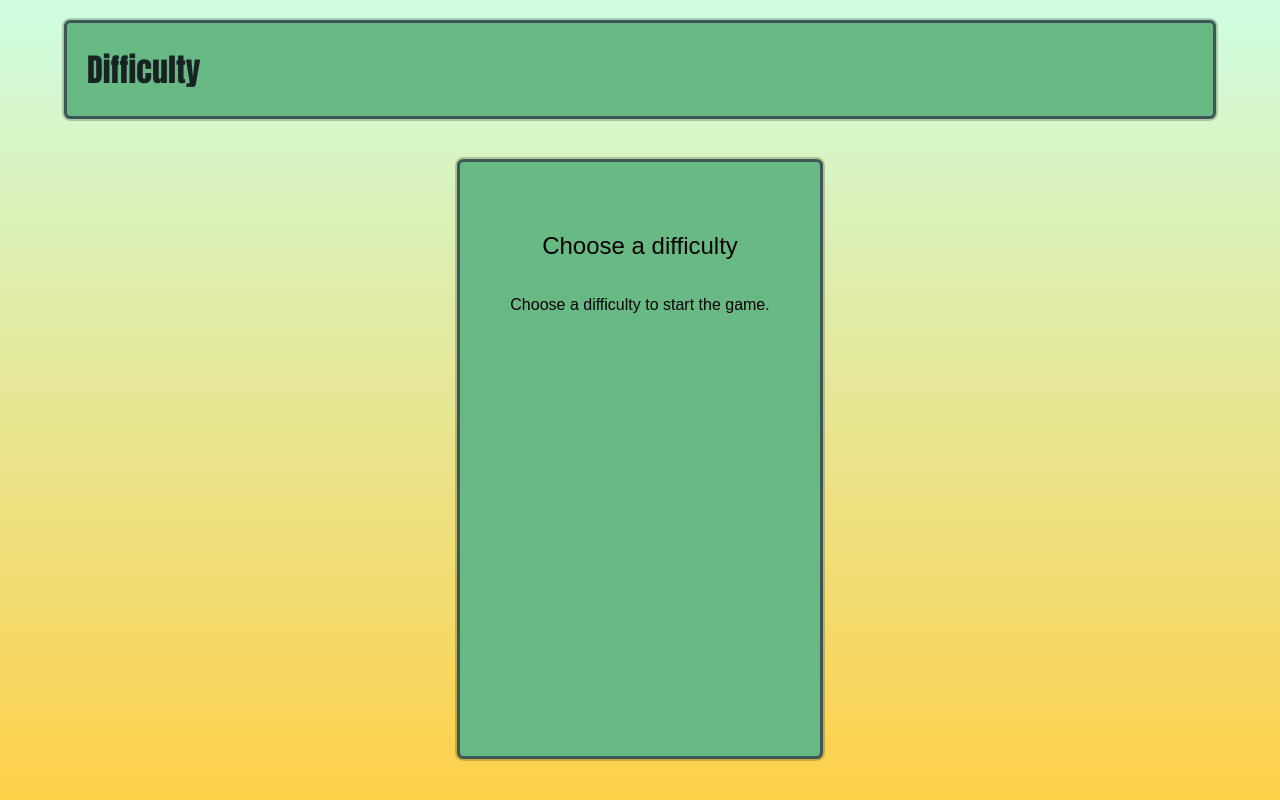
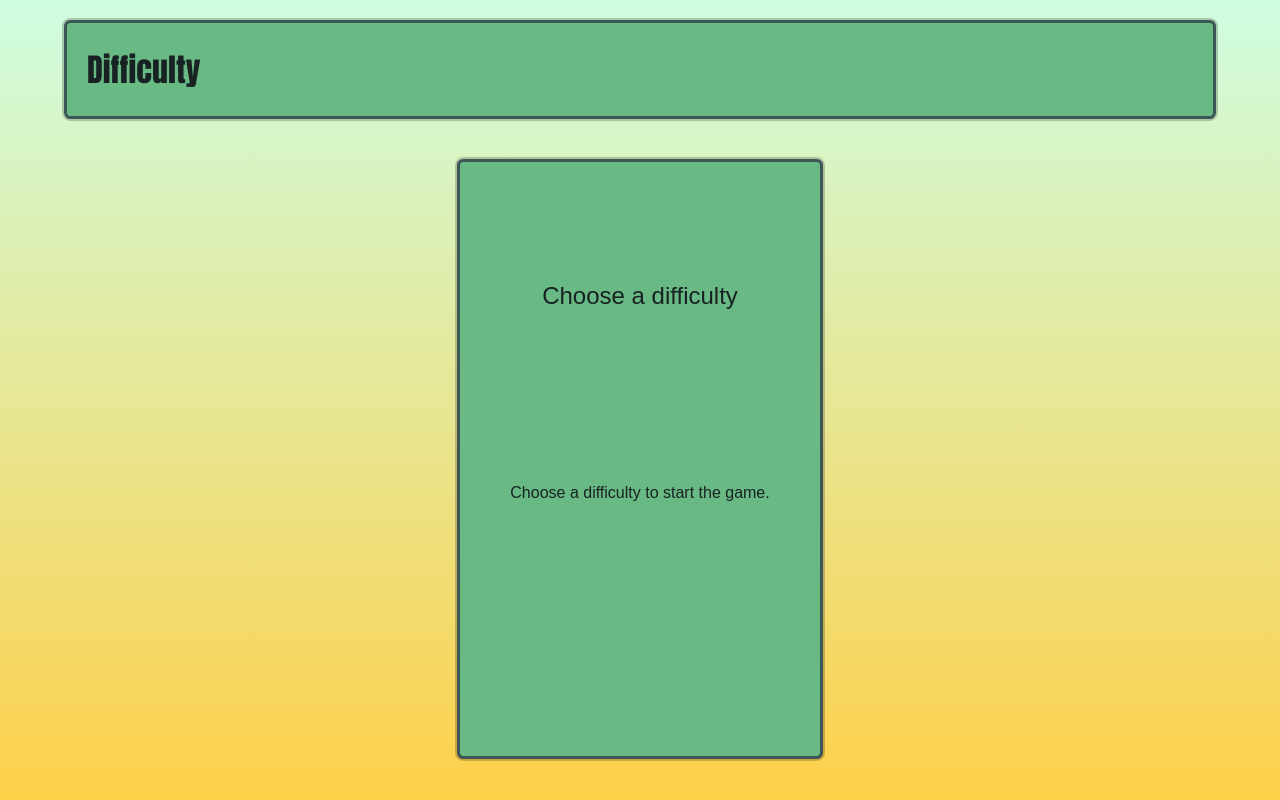
Before and after one commit to FerRomMu/React-QuizzApp-UsingApiRest, a React (Create React App) app: page / in a window 1280 px wide. Built offline with nearby package versions, Linux system fonts and the light colour scheme; no server answers.

Commit message:
Se agrego formato a los botones y las secciones.

```diff
--- a/src/App.css
+++ b/src/App.css
@@ -13,8 +13,9 @@ body {
     display: flex;
     justify-content: center;
 }
+
 /*Boxes*/
-header, section {
+header, section, button {
     margin-bottom: 20px;
     margin-top: 20px;
     border: solid 3px;
@@ -22,6 +23,7 @@ header, section {
     border-radius: 0.4em;
     border-color: #3D5656;
     box-shadow: 0px 0px 0px 2px rgba(0, 0, 0, 0.2);
+    color: #182222;
 }
 
 header {
@@ -42,16 +44,39 @@ main {
 
 section {
     padding: 50px;
+    padding-top: 100px;
+    padding-bottom: 100px;
     height: 100%;
     display: flex;
     flex-direction: column;
     align-items: center;
+    justify-content: space-between;
 }
 
 h1 {
-    color: #182222;
     font-weight: bold;
     font-family:Impact, 'Arial Narrow Bold', sans-serif;
     font-size: 2em;
     margin: 0.67em 0;
 }
+
+.correctSection {
+    background-color: rgb(136, 255, 136);
+    color:#182222;
+    justify-content: center;
+}
+
+.incorrectSection {
+    background-color: rgb(228, 94, 94);
+    color:#182222;
+    justify-content: center;
+}
+
+.buttonsDiv {
+    width: 100%;
+}
+
+button {
+    display: block;
+    width: 100%;
+}
--- a/src/componentes/molecules/QuestionSection.jsx
+++ b/src/componentes/molecules/QuestionSection.jsx
@@ -8,7 +8,7 @@ const QuestionSection = ( { subtitle, texts, opts, callback } ) => {
         <section>
             <Subtitle subtitle={ subtitle }/>
             { texts?.map( text => <TextInfo text={ text }/>) }
-            <div>{ opts?.map( op => <OptionQuizz option={ op.option? op.option : op } action={ () => callback(op) }/>) }</div>
+            <div className="buttonsDiv">{ opts?.map( op => <OptionQuizz option={ op.option? op.option : op } action={ () => callback(op) }/>) }</div>
         </section>
     )
 }
```
